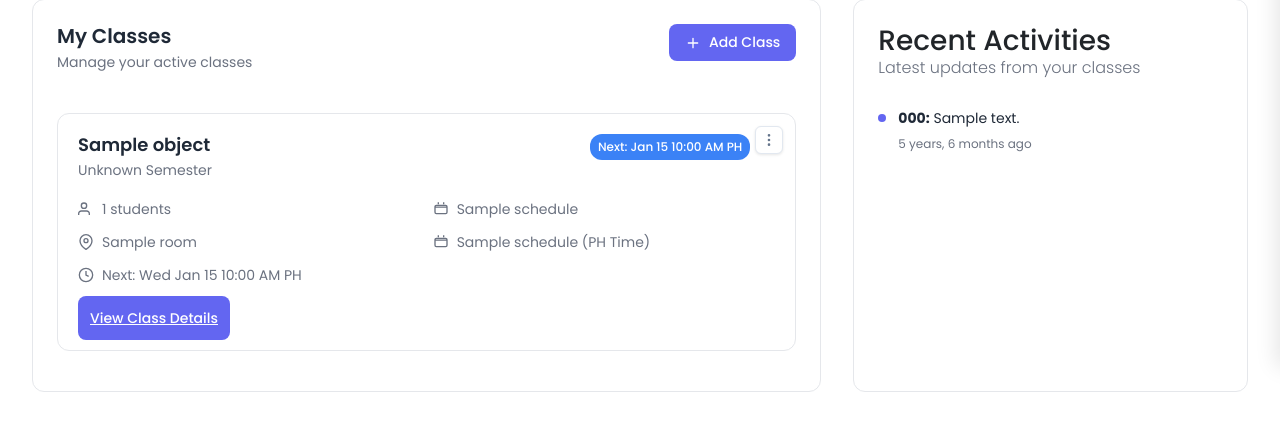
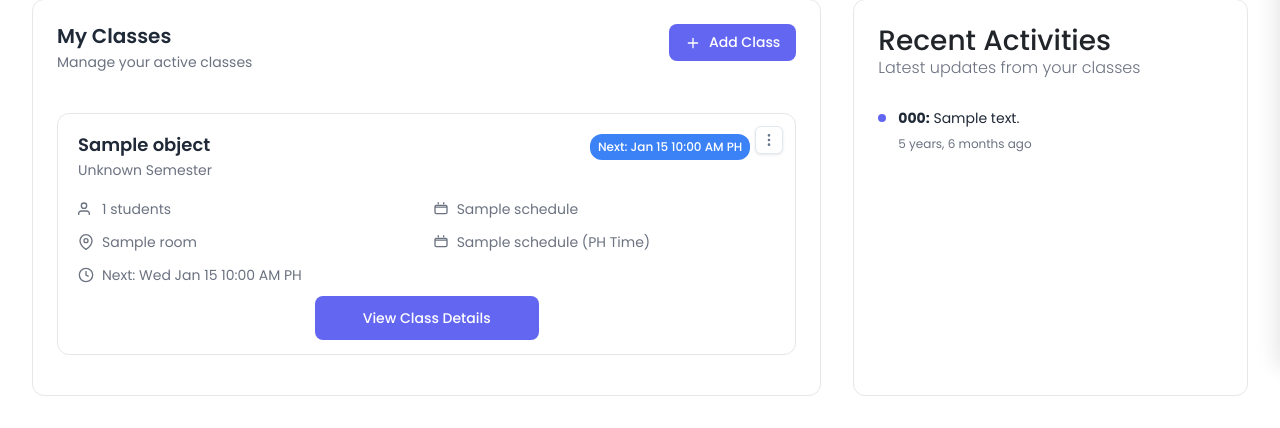
Before and after one commit to Draketzy/iclassroom, a Django app: template iClassroom/classroom/templates/classroom/teacher/teacher_dashboard.html in a window 1280 px wide. Shown: the part 433-861 px from the top of the page. Before the commit the page ends 825 px from the top, so only its background shows below. Run offline with Django 3.2, Linux system fonts and the light colour scheme; the template is opened without the code that fills it: most values are stand-ins (such as "Sample title", 1, 10 or a date in 2020); form fields are guessed from the names that the template uses; some libraries are stand-ins or nearby versions.

Commit message:
Update teacher_dashboard.html

```diff
--- a/iClassroom/classroom/templates/classroom/teacher/teacher_dashboard.html
+++ b/iClassroom/classroom/templates/classroom/teacher/teacher_dashboard.html
@@ -215,8 +215,9 @@
                             </div>
                             </div>
 
-
-                            <a href="{% url 'class_detail' class.object.id %}" class="view-details-btn">View Class Details</a>
+                           <div class="text-center mt-3 mb-1">
+                            <a href="{% url 'class_detail' class.object.id %}" class="view-details-btn text-decoration-none px-md-5">View Class Details</a>
+                            </div>
                         </div>
                         {% endfor %}
                     {% else %}
```
